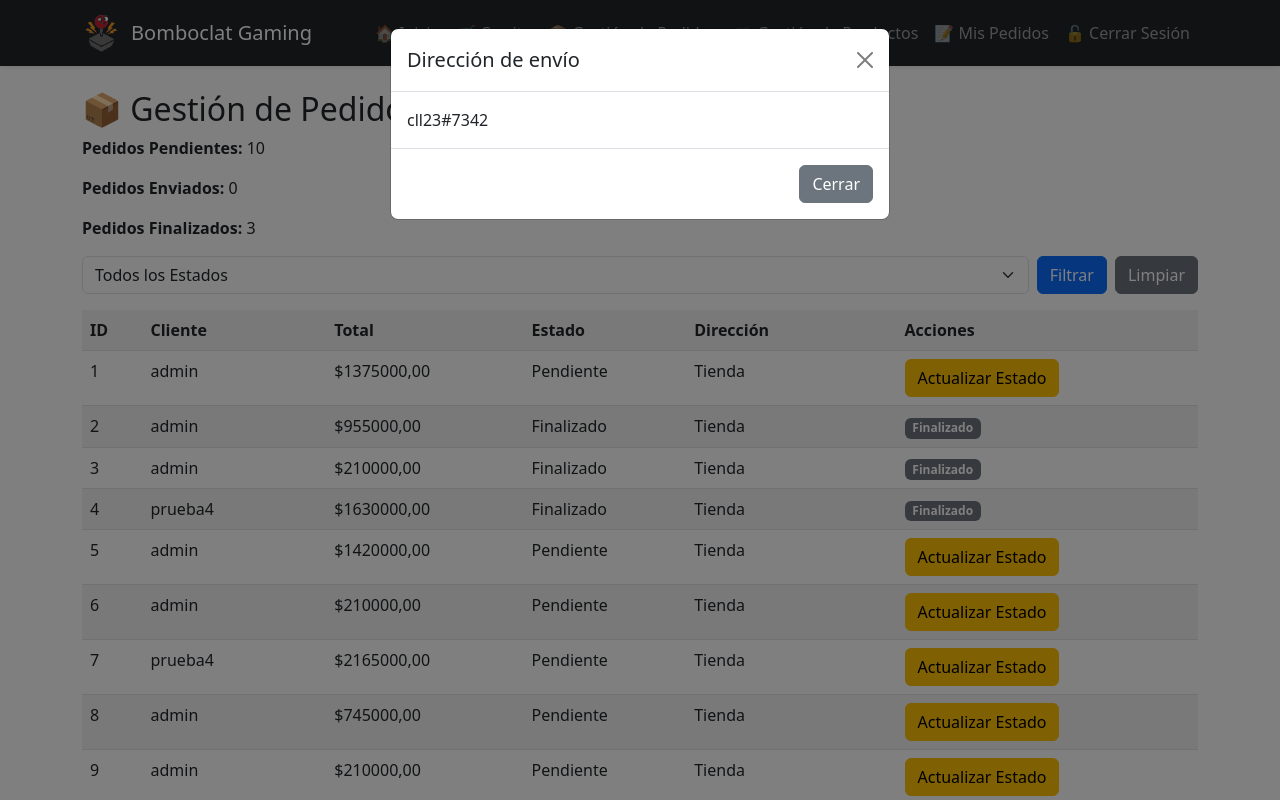
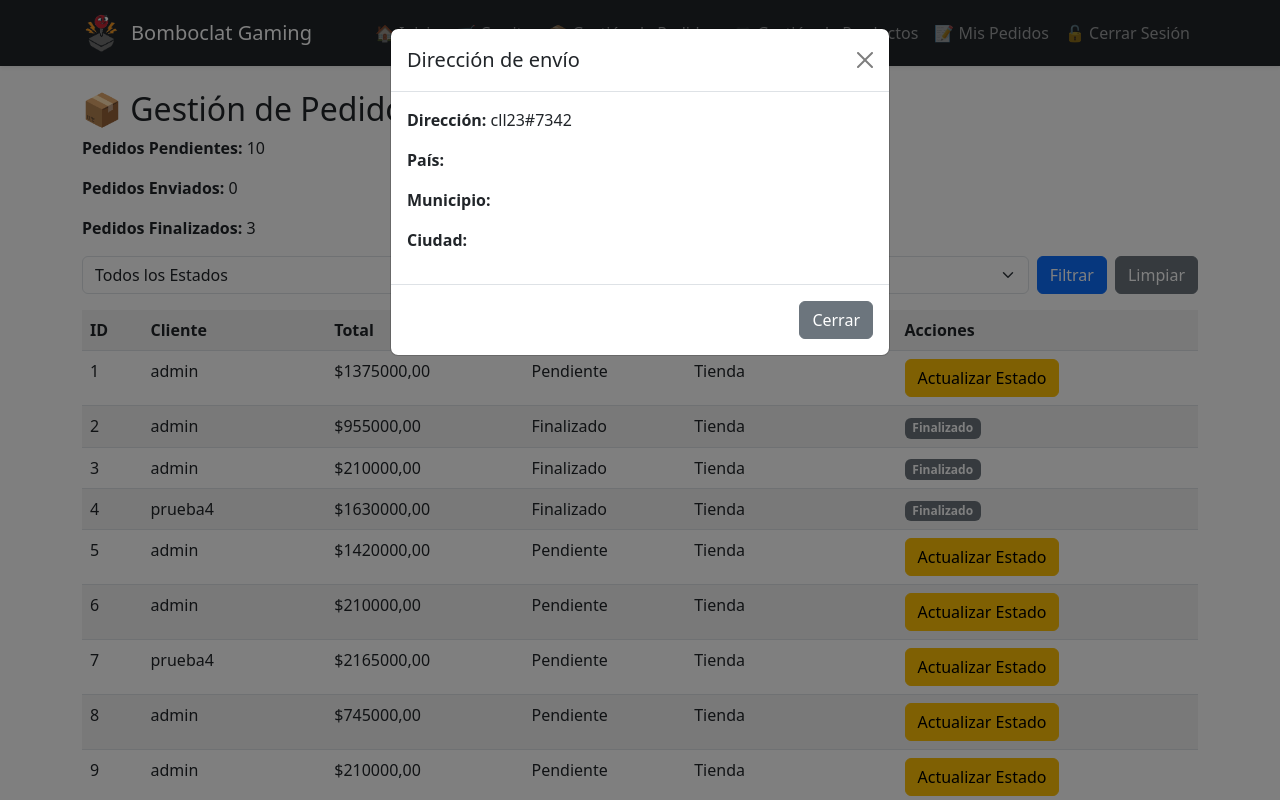
Before and after one commit to pipesama500/Bomboclat_Gaming, a Django app: page /admin-core/pedidos/ in a window 1280 px wide, after a click on "Ver dirección". Run offline with Django 4.2, Linux system fonts and the light colour scheme; a user stored in the database is signed in; data comes from the database, SQL or seed files in the repository; both versions use the stored data as it was after the commit.

Commit message:
enviosfinal

```diff
--- a/TiendaDjango/core/templates/admin_core/admin_pedidos.html
+++ b/TiendaDjango/core/templates/admin_core/admin_pedidos.html
@@ -57,7 +57,10 @@
                   <button type="button" class="btn-close" data-bs-dismiss="modal" aria-label="Cerrar"></button>
                 </div>
                 <div class="modal-body">
-                  {{ pedido.direccion_envio }}
+                    <p><strong>Dirección:</strong> {{ pedido.direccion_envio }}</p>
+                    <p><strong>País:</strong> {{ pedido.usuario.profile.pais }}</p>
+                    <p><strong>Municipio:</strong> {{ pedido.usuario.profile.municipio }}</p>
+                    <p><strong>Ciudad:</strong> {{ pedido.usuario.profile.ciudad }}</p>
                 </div>
                 <div class="modal-footer">
                   <button type="button" class="btn btn-secondary" data-bs-dismiss="modal">Cerrar</button>
```
Also changed, not shown: TiendaDjango/db.sqlite3.
